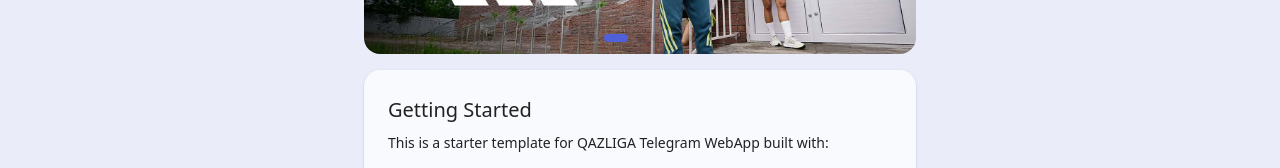
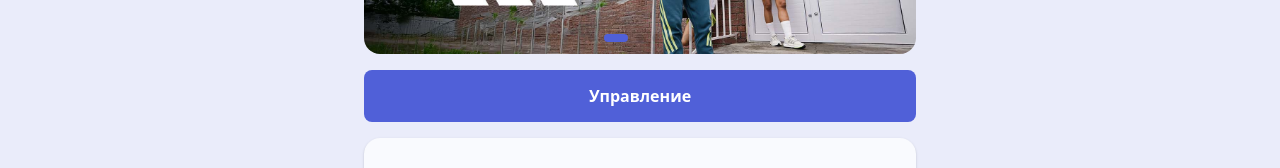
Before and after one commit to alinakassym/qazliga-webapp, a React (Vite) app: page / in a window 1280 px wide. Shown: the part 254-422 px from the top of the page. Built offline with nearby package versions, Linux system fonts and the light colour scheme; no server answers.

Commit message:
feat(home): add management button to open external webview panel

```diff
--- a/src/pages/HomePage.tsx
+++ b/src/pages/HomePage.tsx
@@ -1,6 +1,7 @@
 import type { FC } from 'react';
-import { Container, Typography, Paper, Box } from '@mui/material';
+import { Container, Typography, Paper, Box, Button } from '@mui/material';
 import { Carousel } from '@/components';
+import { openExternalLink } from '@/utils/telegram';
 import banner1 from '@/assets/1.png';
 import banner2 from '@/assets/2.png';
 import banner3 from '@/assets/3.png';
@@ -39,11 +40,30 @@ const HomePage: FC = () => {
     },
   ];
 
+  const handleManagementClick = () => {
+    openExternalLink('https://llf-webview.vercel.app/login');
+  };
+
   return (
     <Container maxWidth="sm" sx={{ py: 2 }}>
       <Box sx={{ mb: 2 }}>
         <Carousel items={carouselItems} autoPlayInterval={4000} />
       </Box>
+
+      <Button
+        variant="contained"
+        fullWidth
+        onClick={handleManagementClick}
+        sx={{
+          mb: 2,
+          py: 1.5,
+          fontSize: '1rem',
+          fontWeight: 600,
+          textTransform: 'none',
+        }}
+      >
+        Управление
+      </Button>
 
       <Paper sx={{ p: 3, borderRadius: 2, backgroundColor: theme => theme.palette.surface }}>
         <Typography variant="h6" gutterBottom>
--- a/src/utils/telegram.ts
+++ b/src/utils/telegram.ts
@@ -85,6 +85,7 @@ interface TelegramWebApp {
   }) => void;
   showAlert: (message: string) => void;
   showConfirm: (message: string) => void;
+  openLink: (url: string, options?: { try_instant_view?: boolean }) => void;
 }
 
 declare global {
@@ -115,3 +116,13 @@ export const getTelegramColorScheme = (): 'light' | 'dark' => {
   const webApp = getTelegramWebApp();
   return webApp?.colorScheme || 'light';
 };
+
+export const openExternalLink = (url: string): void => {
+  const webApp = getTelegramWebApp();
+  if (webApp && webApp.openLink) {
+    webApp.openLink(url);
+  } else {
+    // Fallback для браузера (не Telegram)
+    window.open(url, '_blank');
+  }
+};
```
